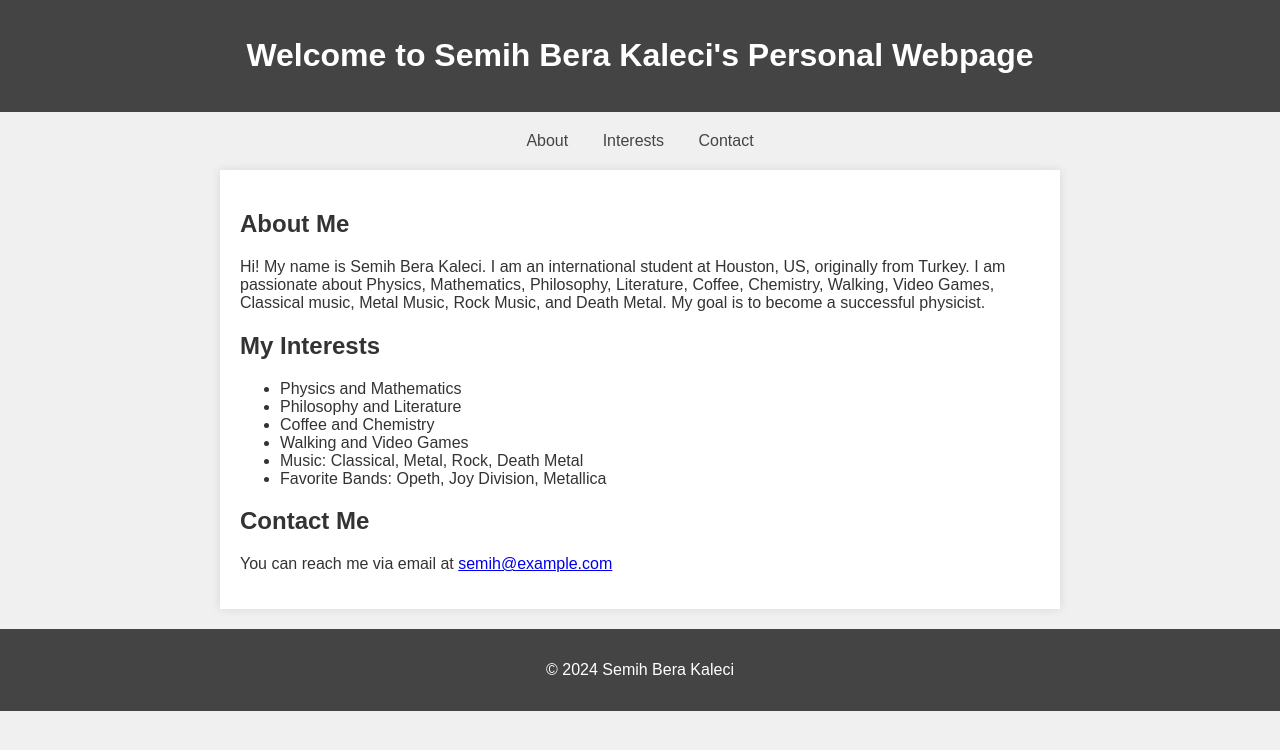
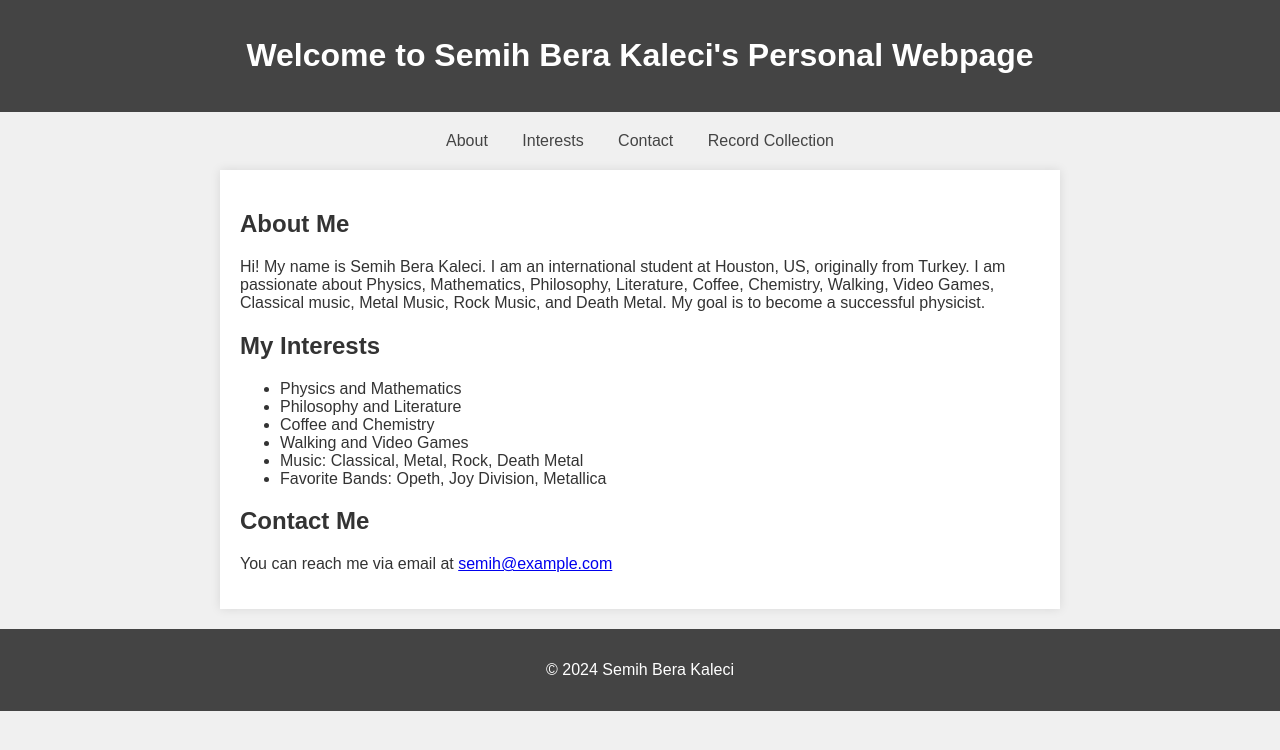
Before and after one commit to sbkaleci/sbkaleci.github.io, a plain HTML site: page index.html in a window 1280 px wide. Drawn offline with Linux system fonts and the light colour scheme.

Commit message:
Update index.html

```diff
--- a/index.html
+++ b/index.html
@@ -50,6 +50,7 @@
         <a href="#about">About</a>
         <a href="#interests">Interests</a>
         <a href="#contact">Contact</a>
+        <a href="https://sbkaleci.notion.site/Record-Collection-6cab855f52224e98968732c51c3f421d">Record Collection</a>
     </nav>
     <main>
         <section id="about">
```
